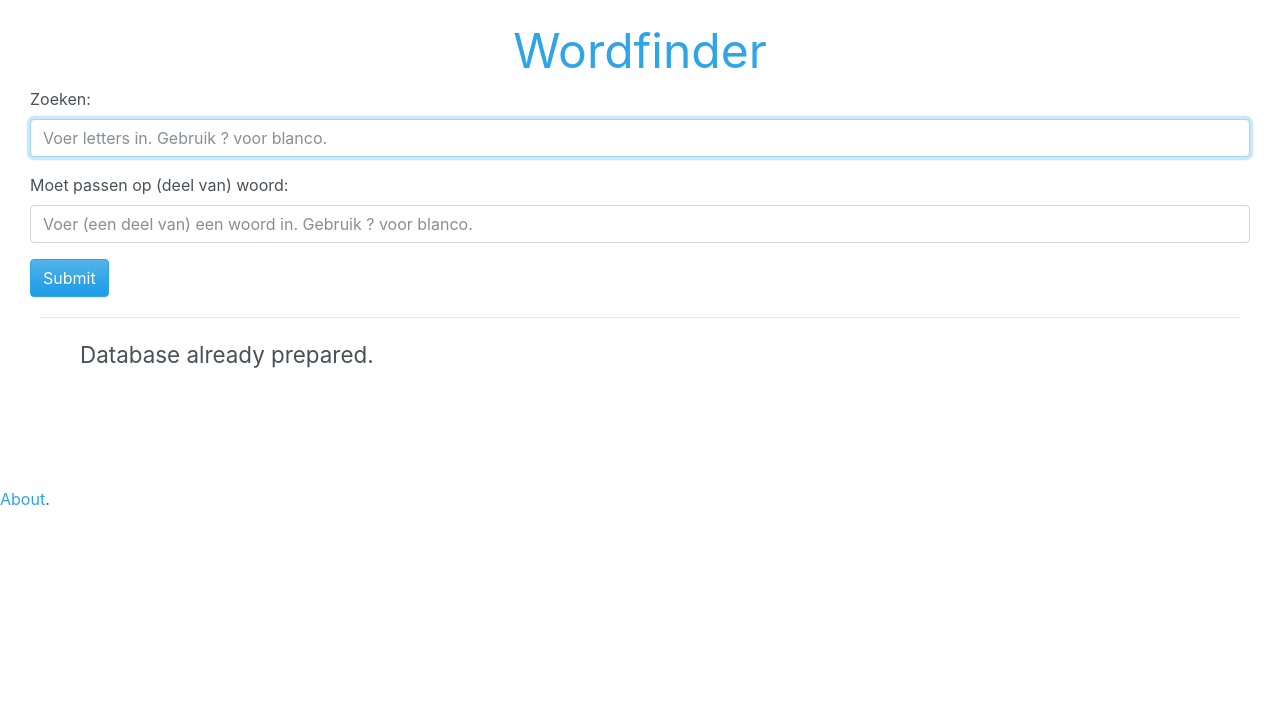
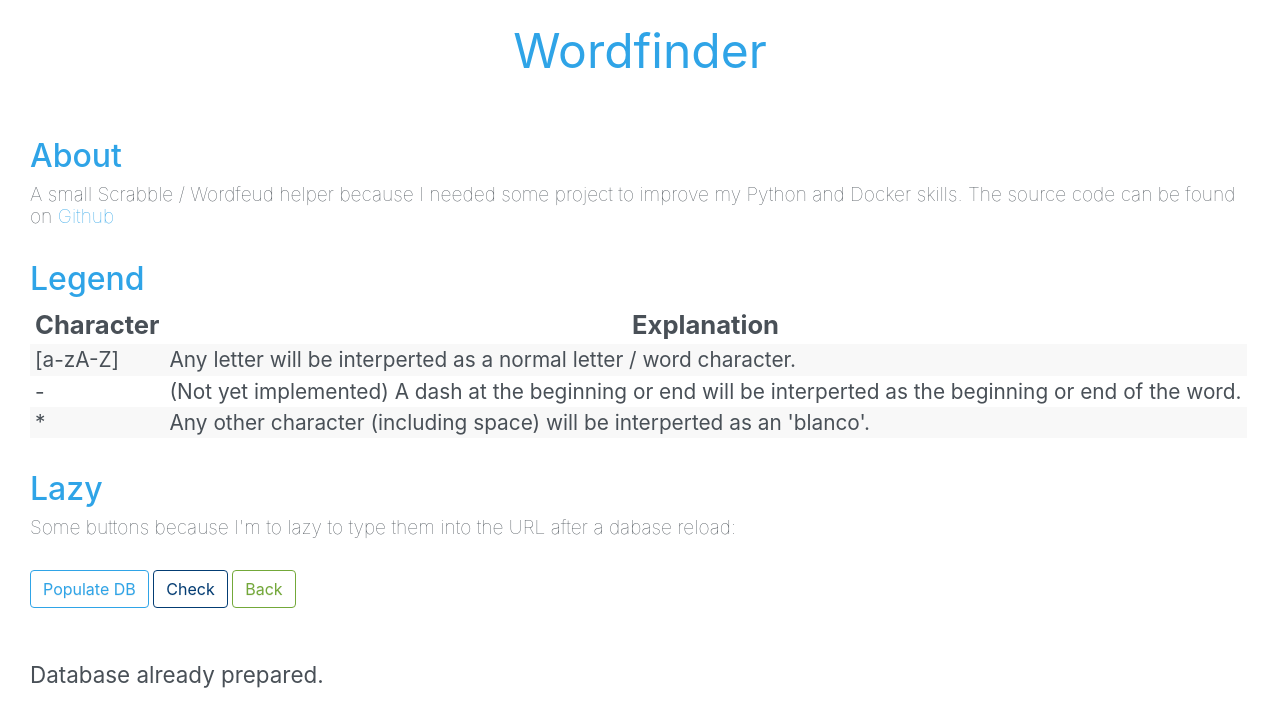
Before and after one commit to wluberti/wordSearchPythonSqlite, a Flask app: page /prepare in a window 1280 px wide. Shown: the top 727 px of the page. Run offline with Flask 2, Linux system fonts and the light colour scheme; data that the repository does not hold is empty; some libraries are stand-ins or nearby versions.

Commit message:
Visual improvements

```diff
--- a/main.py
+++ b/main.py
@@ -115,9 +115,9 @@ def populate_database():
 
     return status
 
-@app.route("/about")
+@app.route("/info")
 def about():
-    return render_template('about.html')
+    return render_template('info.html')
 
 @app.route("/prepare", methods=["GET"])
 def prepare():
@@ -128,7 +128,7 @@ def prepare():
     else:
         status = 'Database already prepared.'
 
-    return render_template('index.html', status = status)
+    return render_template('info.html', status = status)
 
 @app.route("/check", methods=["GET"])
 def check():
@@ -136,11 +136,11 @@ def check():
     try:
         if app.db.check_database(app.logger):
             numberOfWords = app.db.count_words()
-            status = f'Found {numberOfWords} records.'
+            status = f'Found {numberOfWords} words.'
     except Exception as e:
         app.logger.error(f'Error: {e}')
 
-    return render_template('index.html', status = status)
+    return render_template('info.html', status = status)
 
 
 if __name__ == "__main__":
--- a/static/styles.css
+++ b/static/styles.css
@@ -3,7 +3,7 @@
 }
 
 div.status {
-  margin-left: 50px;
+  margin-top: 50px;
   font-size: 1.4em;
 }
 
@@ -30,3 +30,18 @@ td {
 td.center {
   text-align: center;
 }
+
+p {
+    margin: 0;
+    font-family: -apple-system, BlinkMacSystemFont, "Segoe UI", Roboto, "Helvetica Neue", Arial, "Noto Sans", "Liberation Sans", sans-serif, "Apple Color Emoji", "Segoe UI Emoji", "Segoe UI Symbol", "Noto Color Emoji";
+    font-size: 1.2rem;
+    font-weight: 100;
+    line-height: 1.15;
+    color: #495057;
+    text-align: left;
+    margin-bottom: 2rem;
+}
+
+h2 {
+    margin-top: 2rem;
+}
--- a/templates/base.html
+++ b/templates/base.html
@@ -11,11 +11,12 @@
 </head>
 <body>
     <div id="content">{% block content %}{% endblock %}</div>
+    {% block footer %}
     <div id="footer">
-        {% block footer %}
-        <div style="margin-top: 100px;"></div>
-        <a href="/about">About</a>.
-        {% endblock %}
+        <div style="margin-top: 100px; padding-left: 20px;">
+            <a href="/info">Info</a>
+        </div>
     </div>
+    {% endblock %}
 </body>
 </html>
--- a/templates/index.html
+++ b/templates/index.html
@@ -37,10 +37,5 @@
 </table>
 {% endif %}
 
-
-{% if status %}
-    <div class="status">{{ status }}</div>
-{% endif %}
-
 <script src="/static/tablesort.js"></script>
 {% endblock %}
--- /dev/null
+++ b/templates/info.html
@@ -0,0 +1,51 @@
+{% extends "base.html" %}
+{% block title %}About{% endblock %}
+{% block content %}
+<div class="pagetitle"><a href="/">Wordfinder</a></div>
+
+<div style="margin-top: 50px;"></div>
+<div>
+    <h2>About</h2>
+    <p>
+        A small Scrabble / Wordfeud helper because I needed some project to improve my Python and Docker skills. The source code can be found on <a href="https://github.com/wluberti/wordSearchPythonSqlite">Github</a>
+    </p>
+</div>
+<div>
+    <h2>Legend</h2>
+    <table>
+        <tr>
+            <th>Character</th>
+            <th>Explanation</th>
+        </tr>
+        <tr>
+            <td>[a-zA-Z]</td>
+            <td>Any letter will be interperted as a normal letter / word character.</td>
+        </tr>
+        <tr>
+            <td>-</td>
+            <td>(Not yet implemented) A dash at the beginning or end will be interperted as the beginning or end of the word.</td>
+        </tr>
+        <tr>
+            <td>*</td>
+            <td>Any other character (including space) will be interperted as an 'blanco'.</td>
+        </tr>
+    </table>
+</div>
+
+<div>
+    <h2>Lazy</h2>
+    <p>Some buttons because I'm to lazy to type them into the URL after a dabase reload:</p>
+    <div>
+        <a href="/prepare"><button type="button" class="btn btn-outline-primary">Populate DB</button></a>
+        <a href="/check"><button type="button" class="btn btn-outline-info">Check</button></a>
+        <a href="/"><button type="button" class="btn btn-outline-success">Back</button></a>
+    </div>
+</div>
+
+{% if status %}
+    <div class="status">{{ status }}</div>
+{% endif %}
+
+{% endblock %}
+
+{% block footer %}{% endblock %}
```
Also changed, not shown: templates/about.html (deleted, +0 -20 lines).
